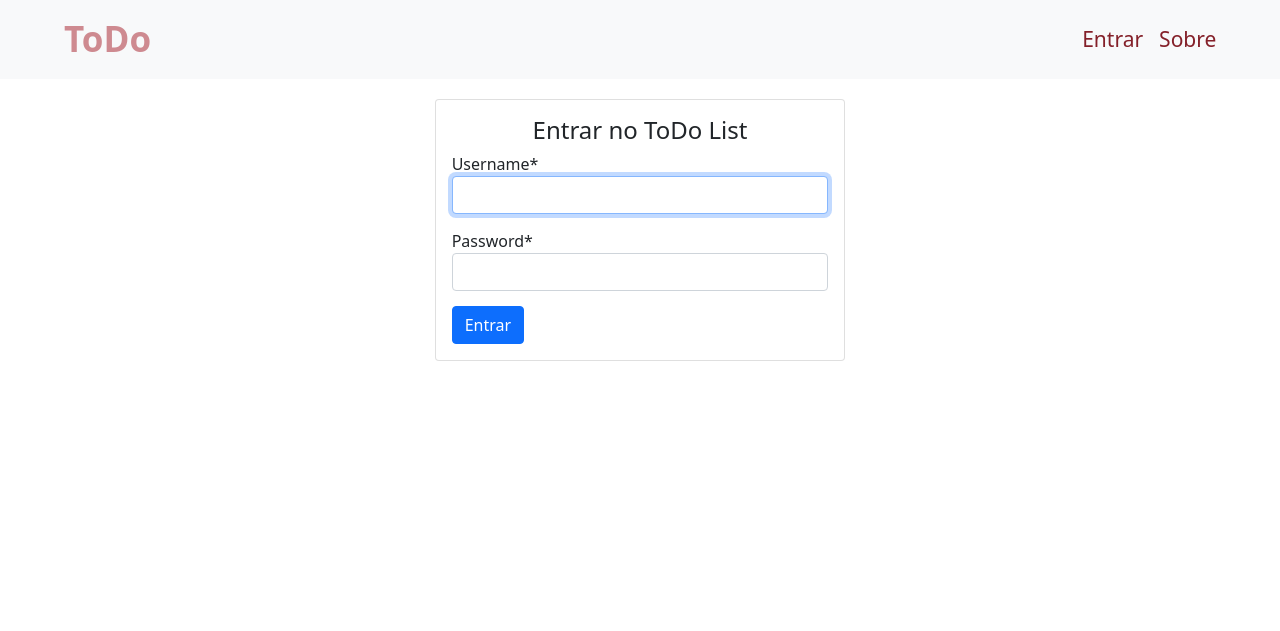
After one commit to Nayane-19/tasks, a Django app: page /accounts/login/ in a window 1280 px wide. The commit adds this page. Shown: the top 631 px of the page. Run offline with Django 3.2, Linux system fonts and the light colour scheme; some libraries are stand-ins or nearby versions.

Commit message:
login and logout

```diff
--- a/tasks/settings.py
+++ b/tasks/settings.py
@@ -58,7 +58,7 @@ ROOT_URLCONF = 'tasks.urls'
 TEMPLATES = [
     {
         'BACKEND': 'django.template.backends.django.DjangoTemplates',
-        'DIRS': [],
+        'DIRS': [os.path.join(BASE_DIR, 'templates')],
         'APP_DIRS': True,
         'OPTIONS': {
             'context_processors': [
@@ -124,3 +124,7 @@ USE_TZ = True
 STATIC_URL = '/static/'
 
 CRISPY_TEMPLATE_PACK = 'bootstrap4'
+
+LOGIN_REDIRECT_URL = '/'
+
+LOGOUT_REDIRECT_URL = '/accounts/login'
--- a/tasks/urls.py
+++ b/tasks/urls.py
@@ -1,22 +1,8 @@
-"""tasks URL Configuration
-
-The `urlpatterns` list routes URLs to views. For more information please see:
-    https://docs.djangoproject.com/en/2.0/topics/http/urls/
-Examples:
-Function views
-    1. Add an import:  from my_app import views
-    2. Add a URL to urlpatterns:  path('', views.home, name='home')
-Class-based views
-    1. Add an import:  from other_app.views import Home
-    2. Add a URL to urlpatterns:  path('', Home.as_view(), name='home')
-Including another URLconf
-    1. Import the include() function: from django.urls import include, path
-    2. Add a URL to urlpatterns:  path('blog/', include('blog.urls'))
-"""
 from django.contrib import admin
 from django.urls import path, include
 
 urlpatterns = [
     path('admin/', admin.site.urls),
-    path('', include('toDo.urls'))
+    path('', include('toDo.urls')),
+    path('accounts/', include('django.contrib.auth.urls'))
 ]
--- /dev/null
+++ b/templates/registration/login.html
@@ -0,0 +1,24 @@
+{% extends 'base.html' %}
+{% load crispy_forms_tags %}
+
+{% block title %}Entrar no ToDo List{% endblock%}
+
+{% block content %}
+<div class="row">
+    <div class="col-md-4 offset-md-4">
+        <div class="card auth-card">
+            <div class="card-body">
+                <h4 class="card-title text-center">Entrar no ToDo List</h4>
+                <form method="POST">
+                    {% csrf_token %}
+                    <input type="hidden" name="next" value="{{next}}">
+
+                    {{form|crispy}}
+
+                    <button type="submit" class="btn btn-primary btn-block">Entrar</button>
+                </form>
+            </div>
+        </div>
+    </div>
+</div>
+{% endblock %}
--- a/toDo/static/css/styles.css
+++ b/toDo/static/css/styles.css
@@ -160,3 +160,9 @@ footer p {
 .form-group{
     margin-bottom: 15px;
 }
+
+/* login */
+
+.auth-card {
+    margin-bottom: 30px;
+}
--- a/toDo/templates/base.html
+++ b/toDo/templates/base.html
@@ -26,15 +26,26 @@
                 </button>
                 <div class="collapse navbar-collapse" id="navbarSupportedContent">
                     <ul class="navbar-nav me-auto mb-2 mb-lg-0">
+                        {% if user.is_authenticated %}
                         <li class="nav-item">
                             <a class="nav-link" aria-current="page" href="#">Tarefas</a>
                         </li>
                         <li class="nav-item">
                             <a class="nav-link" aria-current="page" href="#">Usuários</a>
                         </li>
+                        {% else %}
+                        <li class="nav-item">
+                            <a class="nav-link" aria-current="page" href="/accounts/login">Entrar</a>
+                        </li>
+                        {% endif %}
                         <li class="nav-item">
                             <a class="nav-link" aria-current="page" href="#">Sobre</a>
                         </li>
+                        {% if user.is_authenticated %}
+                        <li class="nav-item">
+                            <a class="nav-link" aria-current="page" href="/accounts/logout">Sair</a>
+                        </li>
+                        {% endif %}
                     </ul>
                 </div>
             </div>
```
Also changed, not shown: toDo/views.py (+6 -2 lines), db.sqlite3.
